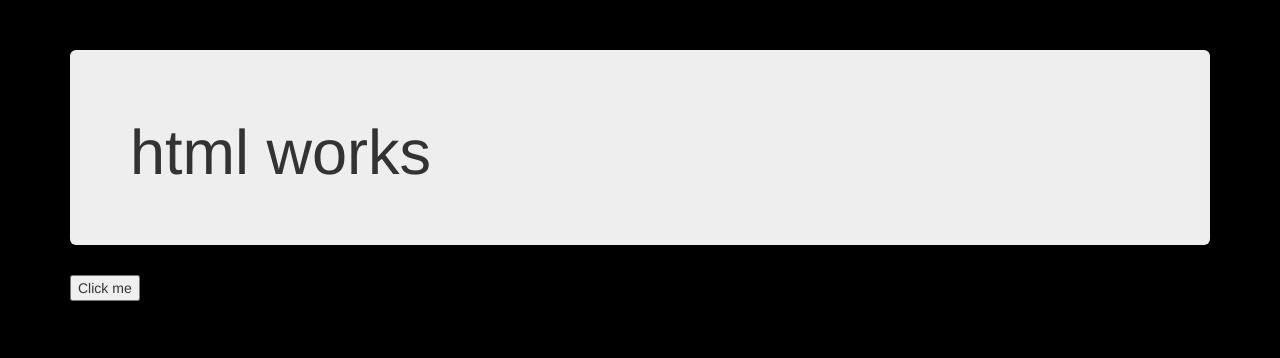
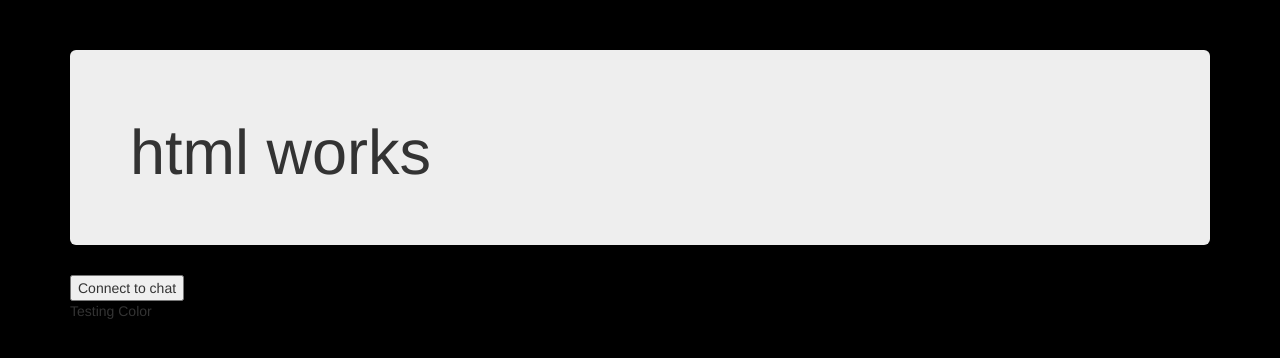
Before and after one commit to MilesBradt/Multi-Chat, a plain HTML site: page index.html in a window 1280 px wide. Drawn offline with nearby package versions, Linux system fonts and the light colour scheme.

Commit message:
add connect to chat button

```diff
--- a/index.html
+++ b/index.html
@@ -6,6 +6,7 @@
     <title>Sample Site</title>
     <link rel="stylesheet" href="//maxcdn.bootstrapcdn.com/bootstrap/3.3.1/css/bootstrap.min.css">
     <link rel="stylesheet" href="/stylesheets/style.css">
+    <script src="/scripts/connectToChat.js"></script>
 </head>
 
 <body>
@@ -14,8 +15,8 @@
         <div class="jumbotron">
             <h1>html works</h1>
         </div>
-        <button onclick="myFunction()">Click me</button>
-        <p id="demo"></p>
+        <button onclick="connectToChat()">Connect to chat</button>
+        <div id="chat"><span id="username">Testing Color</span></div>
     </div>
 
 </body>
```
